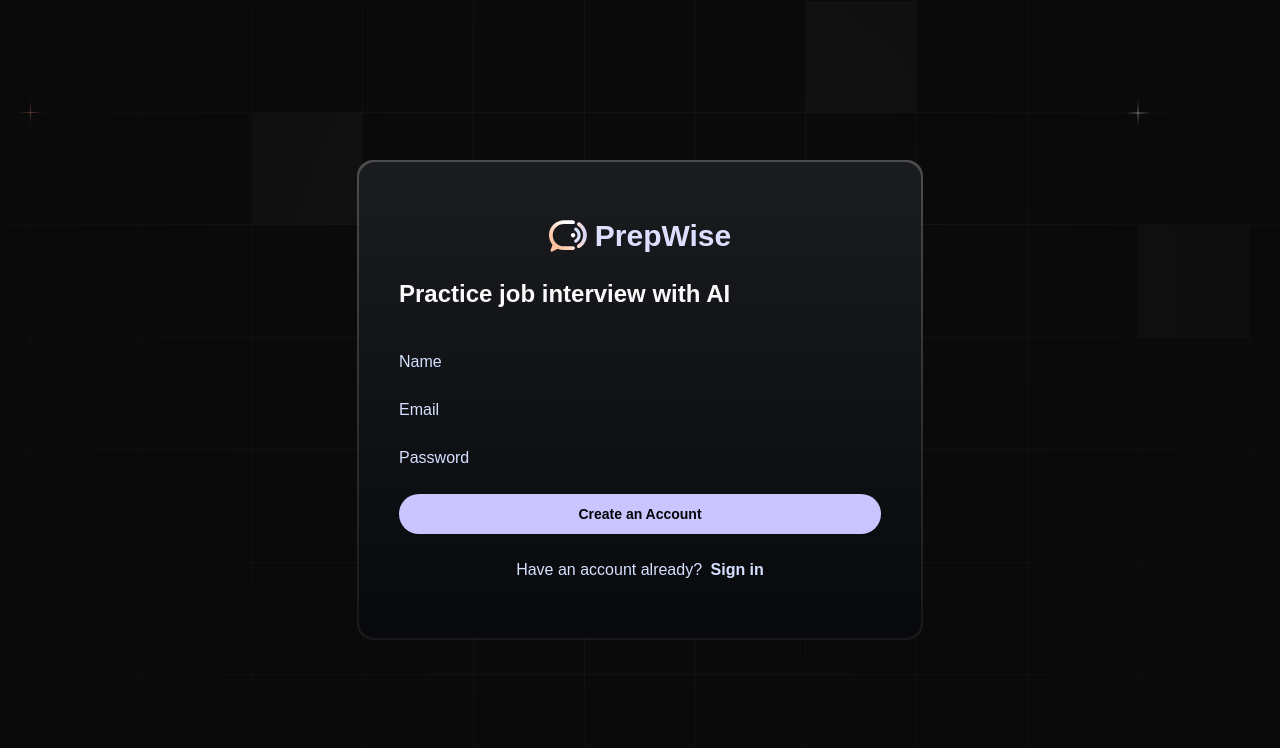
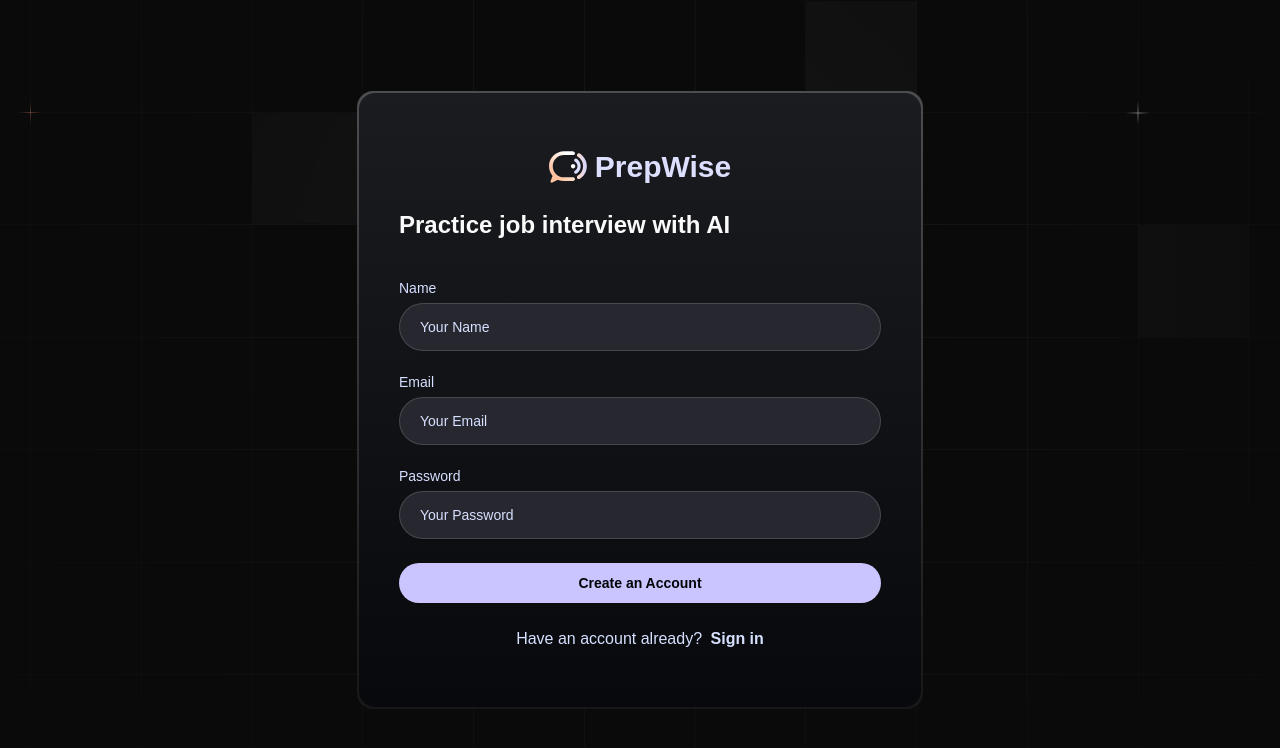
Before and after one commit to sristtt/MockMate, a Next.js app: page /sign-up in a window 1280 px wide. Shown: the top 748 px of the page. Built offline with nearby package versions, Linux system fonts and the light colour scheme; a web font is replaced by a local one.

Commit message:
Completed Form Field

```diff
--- a/components/AuthForm.tsx
+++ b/components/AuthForm.tsx
@@ -9,6 +9,8 @@ import { Input } from "@/components/ui/input"
 import Image from "next/image";
 import Link from "next/link";
 import { toast } from "sonner";
+import FornField from "./FornField";
+import { useRouter } from "next/navigation";
 
 const authFormSchema  = (type : FormType)=>{
     return z.object({
@@ -22,7 +24,7 @@ interface Props{
 }
 const AuthForm = ({type}:Props) => {
     const formSchema = authFormSchema(type);
-
+const  router = useRouter();
     const isSignIn = type === 'sign-in';
       // 1. Define your form.
   const form = useForm<z.infer<typeof formSchema>>({
@@ -37,7 +39,17 @@ const AuthForm = ({type}:Props) => {
   // 2. Define a submit handler.
   function onSubmit(values: z.infer<typeof formSchema>) {
     try {
-
+        if(type === 'sign-in'){
+            toast.success("Successfully signed in..." , {
+                position:'top-left'
+            })
+            router.push("/")
+        }else{
+            toast.success("Successfully signed Up..." , {
+                position:'top-left'
+            })
+            router.push("/")
+        }
     } catch (error) {
         console.log(error);
         toast.error("There was an error while")
@@ -54,9 +66,9 @@ const AuthForm = ({type}:Props) => {
 
          <Form {...form}>
       <form onSubmit={form.handleSubmit(onSubmit)} className="w-full space-y-6 mt-4 form">
-       {!isSignIn && <p>Name</p>}
-       <p>Email</p>
-       <p>Password</p>
+       {!isSignIn && <FornField control={form.control} name={"name"} label="Name" placeholder="Your Name"/>}
+     <FornField control={form.control} name={"email"} label="Email" placeholder="Your Email" type="email"/>
+       <FornField control={form.control} name={"password"} label="Password" placeholder="Your Password" type="password"/>
         <Button type="submit" className="btn">{isSignIn ? 'Sign In' :'Create an Account'}</Button>
       </form>
     </Form>
--- a/components/FornField.tsx
+++ b/components/FornField.tsx
@@ -1,6 +1,5 @@
 import React from 'react'
 import {
-  Form,
   FormControl,
   FormDescription,
   FormField,
@@ -9,20 +8,25 @@ import {
   FormMessage,
 } from "@/components/ui/form"
 import { Input } from "@/components/ui/input"
-const FornField = () => (
-     <FormField
-          control={form.control}
-          name="username"
-          render={({ field }) => (
+import { Controller, FieldValues  , Control, Path} from 'react-hook-form'
+interface FormFieldProps<T extends FieldValues>{
+control:Control<T>;
+name:Path<T>;
+label:string;
+placeholder?:string;
+type?:'text'|'email'|'password'|'file'
+}
+const FornField = ({control , name , label , placeholder , type="text"}:FormFieldProps<T>) => (
+   <Controller
+   name={name}
+   control={control}
+   render={({field})=>(
     <FormItem>
-              <FormLabel>Username</FormLabel>
+        <FormLabel className='label'>{label}</FormLabel>
         <FormControl>
-                <Input placeholder="shadcn" {...field} />
+            <Input className='input' placeholder={placeholder} {...field} type={type}/>
         </FormControl>
-              <FormDescription>
-                This is your public display name.
-              </FormDescription>
-              <FormMessage />
+
     </FormItem>
    )}
    />
```
Lines whose indentation alone changed are shown as unchanged.
